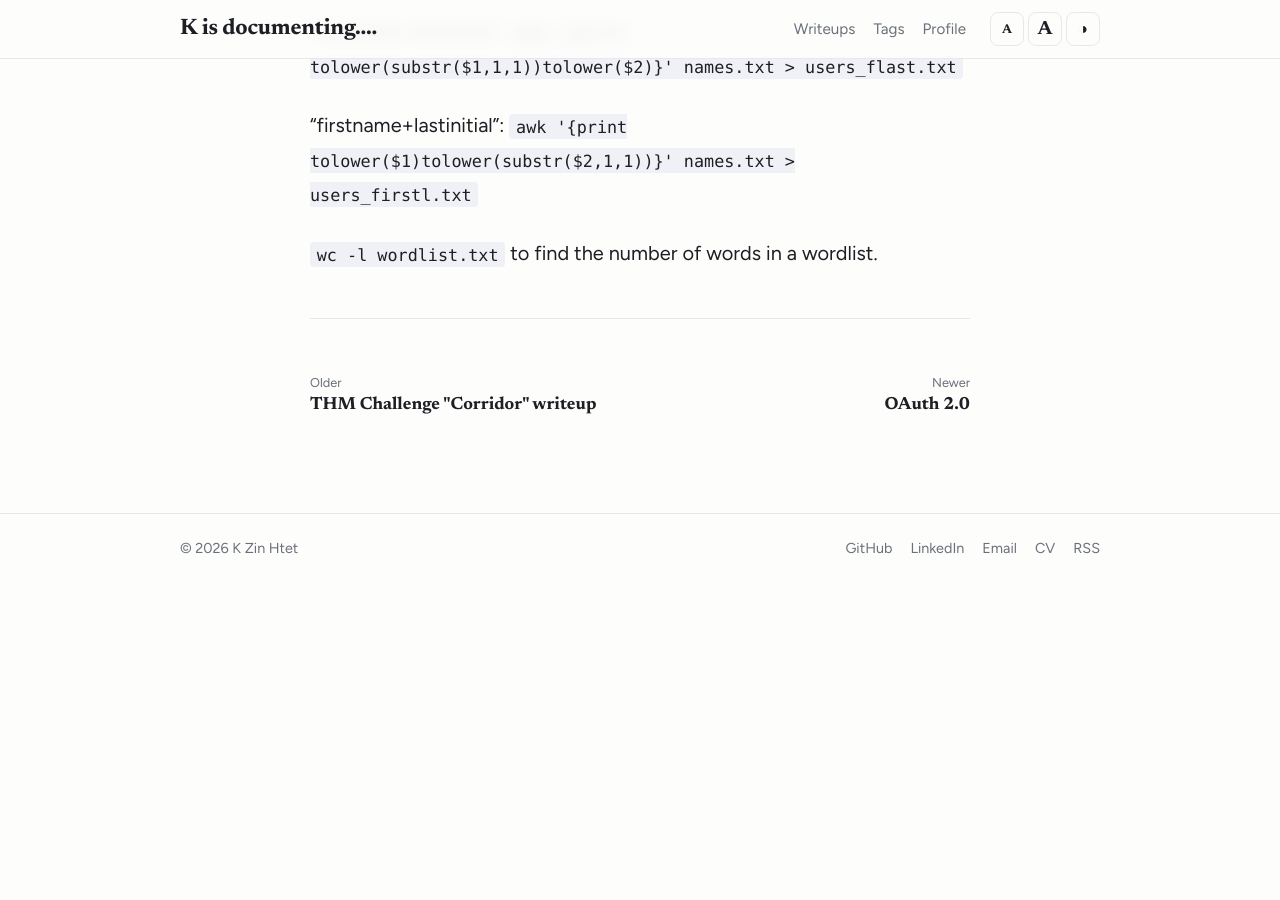
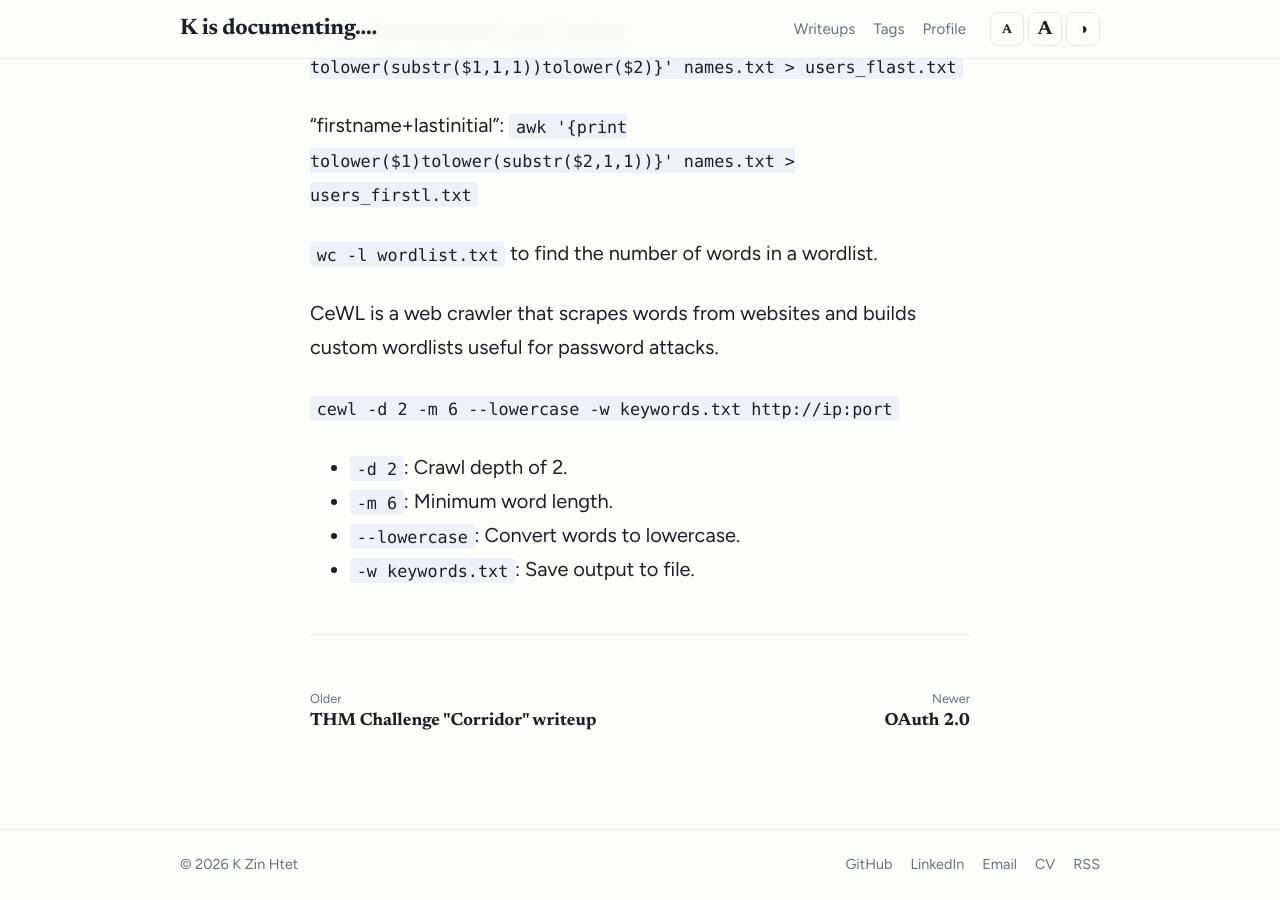
Before and after one commit to cloudskim/cloudskim.github.io, a Jekyll site: the page built from _posts/2026-10-15-creating-wordlists-using-tools.md, in a window 1280 px wide and 900 px high, scrolled down 764 px. Built offline with Jekyll 4.4.1, drawn with Linux system fonts in a browser that asks for light colours; before the commit the page ends 1348 px from its top, so only the background shows below that.

Commit message:
Update _posts/2026-10-15-creating-wordlists-using-tools.md (via Pages CMS)

```diff
--- a/_posts/2026-10-15-creating-wordlists-using-tools.md
+++ b/_posts/2026-10-15-creating-wordlists-using-tools.md
@@ -17,3 +17,12 @@ Normalizing the usernames into various possible username patterns:
 "firstname+lastinitial": `awk '{print tolower($1)tolower(substr($2,1,1))}' names.txt > users_firstl.txt`
 
 `wc -l wordlist.txt`  to find the number of words in a wordlist.
+
+CeWL is a web crawler that scrapes words from websites and builds custom wordlists useful for password attacks.
+
+ `cewl -d 2 -m 6 --lowercase -w keywords.txt http://ip:port`
+
+- `-d 2`: Crawl depth of 2.
+- `-m 6`: Minimum word length.
+- `--lowercase`: Convert words to lowercase.
+- `-w keywords.txt`: Save output to file.
```
